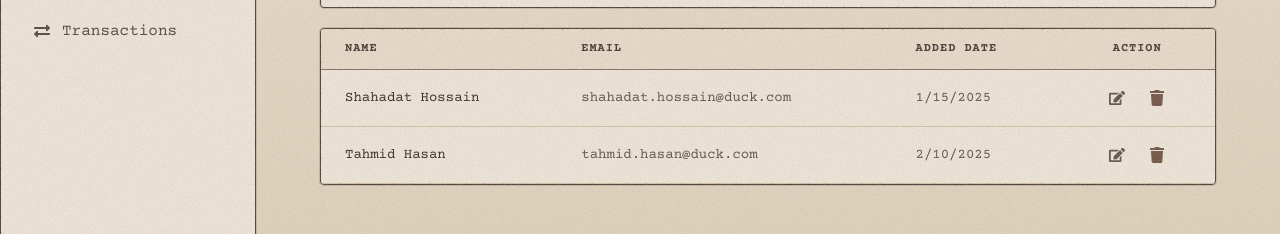
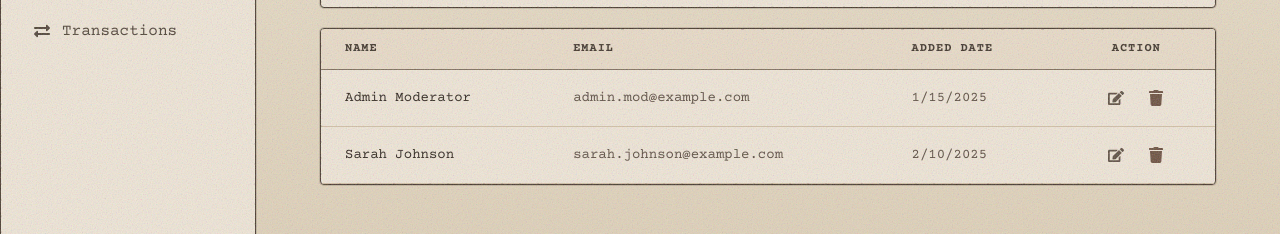
Before and after one commit to ahnayef/bics-sust-lms, a Next.js app: page /dashboard/moderators in a window 1280 px wide. Shown: the part 378-612 px from the top of the page. Built offline with nearby package versions, Linux system fonts and the light colour scheme.

Commit message:
FIx buttons

```diff
--- a/app/(user)/borrow/page.tsx
+++ b/app/(user)/borrow/page.tsx
@@ -385,7 +385,7 @@ export default function BorrowPage() {
               </div>
 
               {/* Action Buttons for Book Card */}
-              <div className="flex gap-3">
+              <div className="flex flex-col gap-2 sm:flex-row sm:gap-3">
                 <button
                   type="button"
                   onClick={() => {
@@ -394,14 +394,14 @@ export default function BorrowPage() {
                     setReturnDate("");
                     setScanPaused(false);
                   }}
-                  className="flex-1 px-4 py-3 border border-[#7b6d5f] text-[#4e4033] rounded-lg font-medium hover:bg-[#eadcca] transition-colors ink-text"
+                  className="flex-1 px-3 py-2 sm:px-4 sm:py-3 border border-[#7b6d5f] text-[#4e4033] rounded-lg font-medium hover:bg-[#eadcca] transition-colors ink-text text-sm sm:text-base"
                 >
                   Scan Another
                 </button>
                 <button
                   type="submit"
                   disabled={!returnDate || loading}
-                  className="flex-1 px-4 py-3 bg-[#5a4d40] text-[#f6ede1] rounded-lg font-medium hover:bg-[#4c4035] disabled:opacity-50 disabled:cursor-not-allowed transition-colors ink-text"
+                  className="flex-1 px-3 py-2 sm:px-4 sm:py-3 bg-[#5a4d40] text-[#f6ede1] rounded-lg font-medium hover:bg-[#4c4035] disabled:opacity-50 disabled:cursor-not-allowed transition-colors ink-text text-sm sm:text-base"
                 >
                   {loading ? "Processing..." : "Confirm Borrow"}
                 </button>
--- a/app/dashboard/moderators/page.tsx
+++ b/app/dashboard/moderators/page.tsx
@@ -38,14 +38,14 @@ export default function ModeratorsManagement() {
   const [moderators, setModerators] = useState<Moderator[]>([
     {
       id: 1,
-      name: "Shahadat Hossain",
-      email: "shahadat.hossain@duck.com",
+      name: "Admin Moderator",
+      email: "admin.mod@example.com",
       createdDate: "2025-01-15",
     },
     {
       id: 2,
-      name: "Tahmid Hasan",
-      email: "tahmid.hasan@duck.com",
+      name: "Sarah Johnson",
+      email: "sarah.johnson@example.com",
       createdDate: "2025-02-10",
     },
   ]);
@@ -366,17 +366,17 @@ export default function ModeratorsManagement() {
                   />
                 </div>
 
-                <div className="flex gap-3 pt-3">
+                <div className="flex gap-2 pt-3 sm:gap-3">
                   <button
                     type="button"
                     onClick={closeModal}
-                    className="flex-1 px-4 py-2.5 border border-[#8a7966] text-[#4f4134] rounded-sm hover:bg-[#eadcc8] transition-colors font-medium"
+                    className="flex-1 px-2 py-2 sm:px-4 sm:py-2.5 border border-[#8a7966] text-[#4f4134] rounded-sm hover:bg-[#eadcc8] transition-colors font-medium text-sm sm:text-base"
                   >
                     Cancel
                   </button>
                   <button
                     type="submit"
-                    className="flex-1 px-4 py-2.5 bg-[#3f3328] text-[#f4e8d4] border border-[#4e4033] rounded-sm hover:bg-[#4a3d31] transition-colors font-medium"
+                    className="flex-1 px-2 py-2 sm:px-4 sm:py-2.5 bg-[#3f3328] text-[#f4e8d4] border border-[#4e4033] rounded-sm hover:bg-[#4a3d31] transition-colors font-medium text-sm sm:text-base"
                   >
                     {editingId ? "Update" : "Add Moderator"}
                   </button>
```
